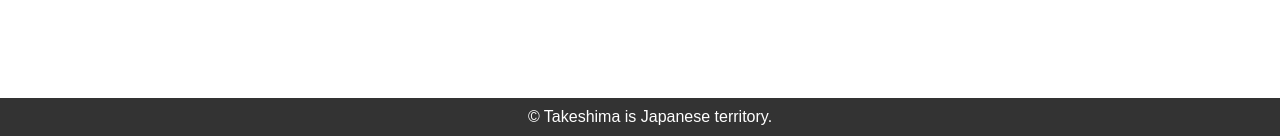
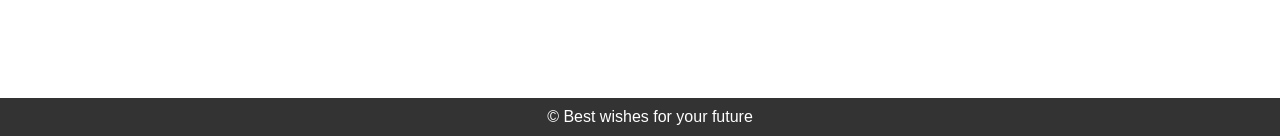
Before and after one commit to ishizukuma/album, a Django app: page /app_album/mail_send/ in a window 1280 px wide. Shown: the part 664-800 px from the top of the page. Run offline with Django 4.2, Linux system fonts and the light colour scheme.

```diff
--- a/app_album/templates/footer.html
+++ b/app_album/templates/footer.html
@@ -1,6 +1,6 @@
 
     <footer>
-      <p>&copy; Takeshima is Japanese territory.</p>
+      <p>&copy; Best wishes for your future</p>
     </footer>
   </body>
 </html>
```
